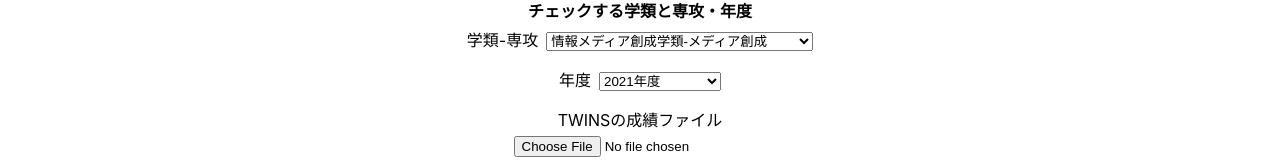
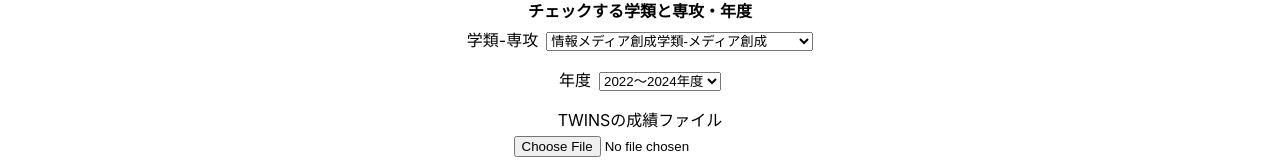
Before and after one commit to Mimori256/Graduation-Checker, a React (Vite) app: page / in a window 1280 px wide. Shown: the part 195-357 px from the top of the page. Built offline with nearby package versions, Linux system fonts and the light colour scheme.

Commit message:
update: Change year selected by default

```diff
--- a/src/components/OptionSelector.tsx
+++ b/src/components/OptionSelector.tsx
@@ -5,6 +5,9 @@ interface OptionSelectorProps {
   readonly onMajorChange: (major: string) => void;
   readonly onYearChange: (year: string) => void;
 }
+
+// 2022~2024
+const DEFAULT_YEAR_INDEX = 1;
 
 export const OptionSelector = ({
   onMajorChange,
@@ -38,11 +41,20 @@ export const OptionSelector = ({
       <div>
         <label htmlFor="year">年度</label>
         <select name="year" id="year" onChange={handleYearChange}>
-          {years.map((year, index) => (
-            <option key={majors[index]} value={year}>
-              {year}年度
-            </option>
-          ))}
+          {years.map((year, index) => {
+            if (index === DEFAULT_YEAR_INDEX) {
+              return (
+                <option key={majors[index]} value={year} selected>
+                  {year}年度
+                </option>
+              )
+            }
+            return (
+              <option key={majors[index]} value={year}>
+                {year}年度
+              </option>
+            );
+          })}
         </select>
       </div>
     </div>
```
